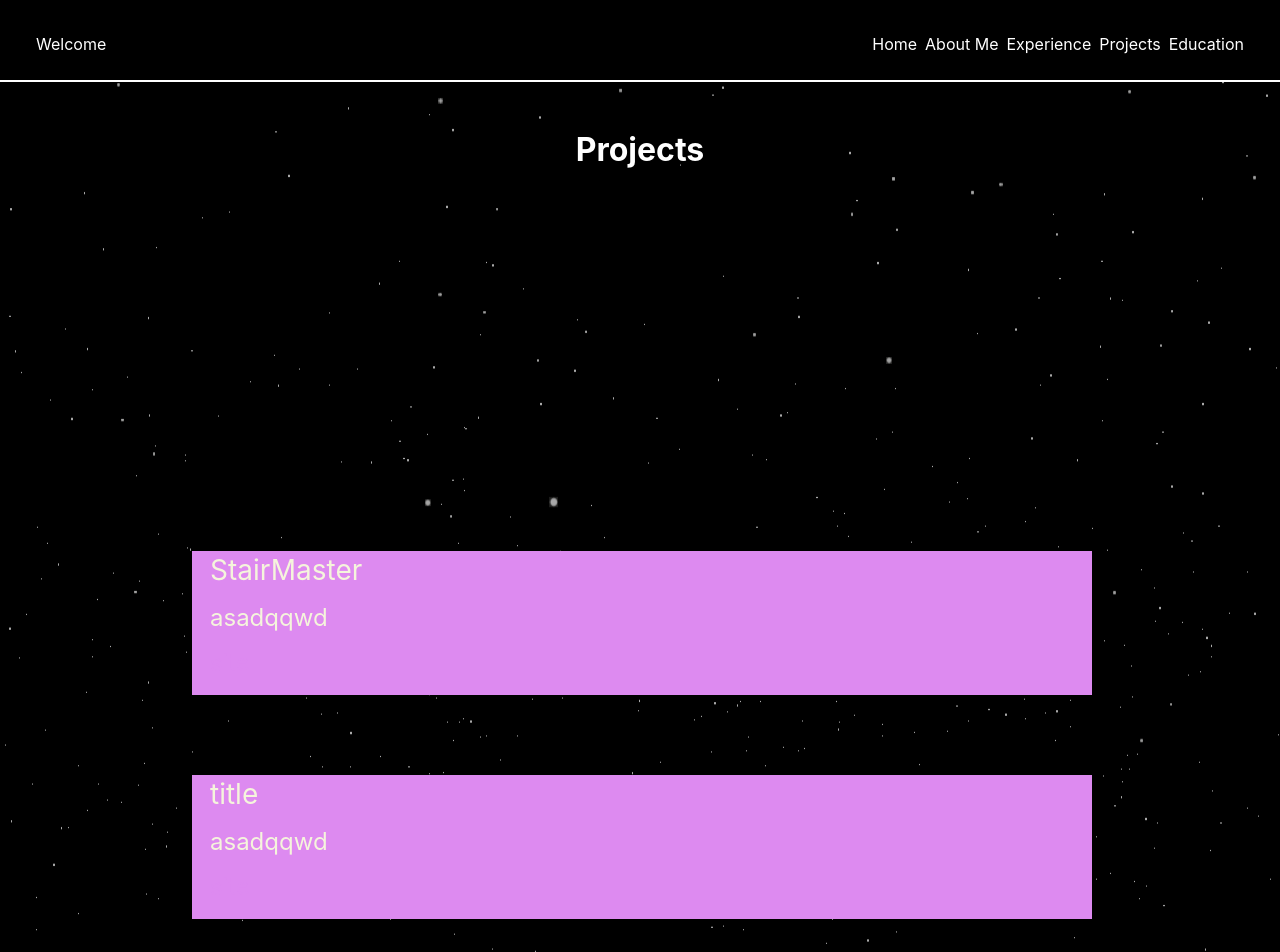
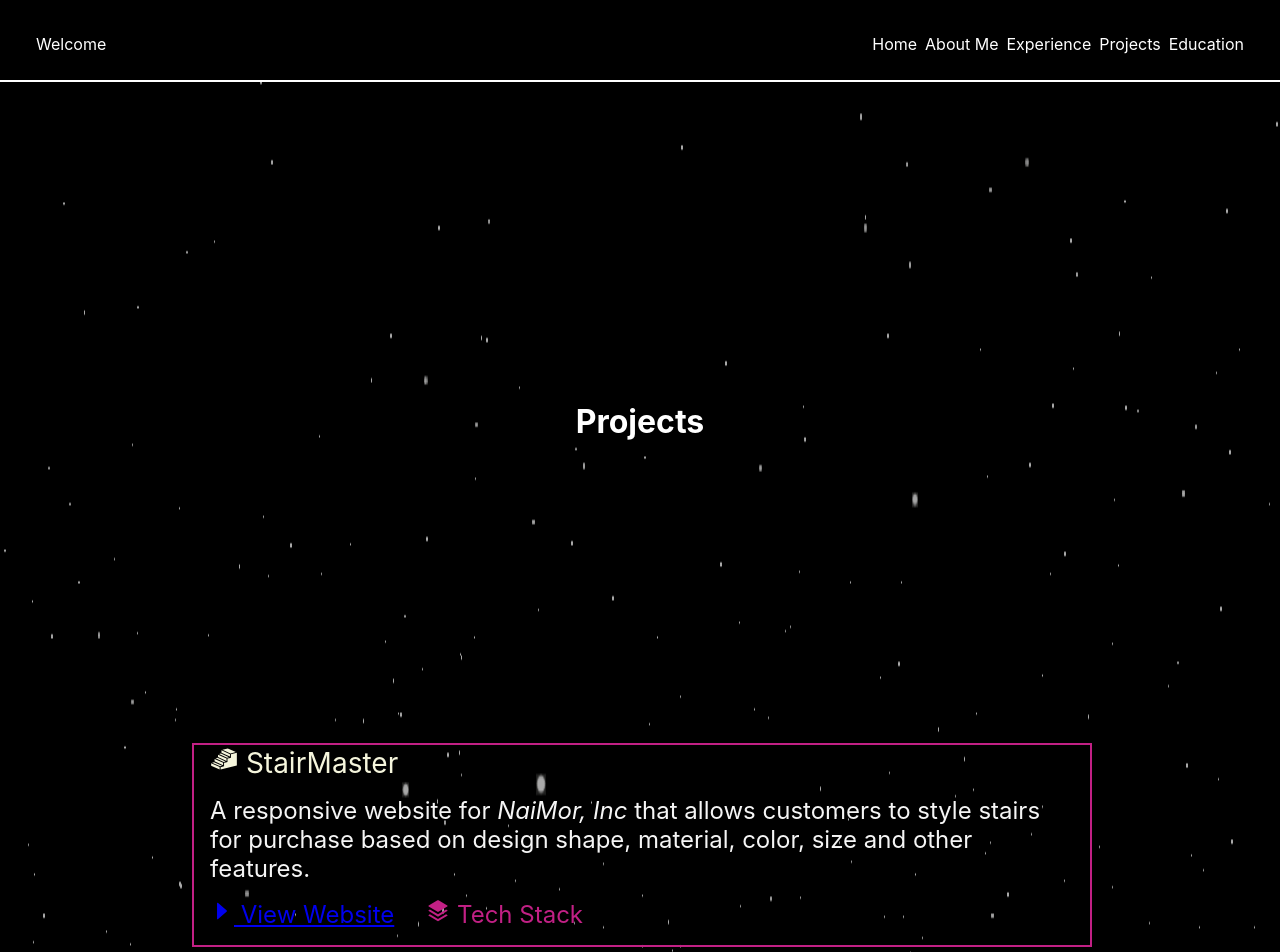
Before and after one commit to arcosea/portfolio, a React (Create React App) app: page /projects in a window 1280 px wide. Shown: the top 952 px of the page. Built offline with nearby package versions, Linux system fonts and the light colour scheme.

Commit message:
swipe/reveal animation & popup msg after hover

```diff
--- a/src/pages/Projects.tsx
+++ b/src/pages/Projects.tsx
@@ -2,9 +2,16 @@ import * as THREE from 'three'
 import React, { useEffect, useState, useRef } from 'react';
 import "../styling/Projects.css";
 import { SpaceCanvas } from './SpaceCanvas';
+import { Gi3DStairs} from "react-icons/gi";
+import { AiOutlineCaretRight } from "react-icons/ai";
+import { TbLego} from "react-icons/tb";
+import {RiStackFill} from "react-icons/ri";
 
+/**
+ * Class that displays all projects
+ */
 export function Projects(){
-     /*
+    /*
     *  Constantly create animation
     */
      useEffect( () => {
@@ -20,7 +27,7 @@ export function Projects(){
       });
 
       // Display each element that was originally hidden
-      const hiddenElements = document.querySelectorAll(".hide");
+      const hiddenElements = document.querySelectorAll(".proj-container");
       hiddenElements.forEach( (elem) =>{
           observer.observe(elem);
       })
@@ -31,19 +38,35 @@ export function Projects(){
         <SpaceCanvas/>
         <h1 id="proj-site-header"> Projects </h1>
 
-        <div className="proj-container hide">
-            <span className='proj-title'> StairMaster</span>
-            <p className='proj-desc'> asadqqwd</p>
-            <span className='proj-note'>site</span>
+        <div className="proj-container">
+            <span className='proj-title'> <Gi3DStairs/> StairMaster</span>
+            <p className='proj-desc'> A responsive website for <em id="naimor-inc"> NaiMor, Inc </em> that allows customers to style stairs for purchase based on design shape, material, color, size and other features. </p>
+            <span className='proj-note'>
+                <a target="_blank" id="view-website" href="https://sigafonl.github.io/Stairmaster/"> <AiOutlineCaretRight/> View Website</a>
+            </span>
+            <span className='hidden-note' data-msg="my tech stack afdasfafafasdfasfaawasfdfafsaf">
+                <RiStackFill className='tech-stack-icon'/> Tech Stack
+            </span>
+
         </div>
-        <div className="proj-container hide">
+
+
+        <div className="proj-container">
+            <span className='proj-title'> <TbLego/> LegoFinder</span>
+            <p className='proj-desc'> A custom Object Detection web application that allows users to detect between 5 of the top 20 most common
+                    Lego pieces in any image taken with 70% accuracy or higher. </p>
+            <span className='proj-note'>
+                <a target="_blank" id="view-website" href="https://lego-finder-7ed0f.web.app/"> <AiOutlineCaretRight/> View Website</a>
+            </span>
+        </div>
+
+        <div className="proj-container">
             <span className='proj-title'> title</span>
             <p className='proj-desc'> asadqqwd</p>
             <span className='proj-note'>site</span>
         </div>
-      </div>
 
 
-
+      </div>
     );
 }
--- a/src/styling/Projects.css
+++ b/src/styling/Projects.css
@@ -11,21 +11,21 @@
 #proj-site-header{
     color: white;
     z-index: 5;
-    margin-top: 3rem;
-    min-height: 50vh;
+    margin-top: 20rem;
+    min-height: 20rem;
     text-align: center;
 }
 
 /** Container for each project*/
 .proj-container{
-    border: 2px solid rgb(221, 138, 240);
+    border: 2px solid #c22085;
     z-index: 5;
     width: 70%;
     margin-left: 15%;
     min-height: 15vh;
-    margin-bottom: 5rem;
+    margin-bottom: 10rem;
     padding-bottom: 1rem;
-    /* transform: matrix(1, 0, 0, 1, 0, 0) */
+    position: relative;
 }
 
 .proj-title{
@@ -36,42 +36,99 @@
 }
 
 .proj-desc{
-    color: beige;
+    color: whitesmoke;
     font-size: 1.5rem;
     margin: 1rem;
 }
 
 .proj-note{
-    color: rgb(221, 138, 240);
+    color: #c22085;
+    font-size: 1.5rem;
+    margin: 1rem;
+}
+
+.hidden-note{
+    color: #c22085;
     font-size: 1.5rem;
     margin: 1rem;
 }
 
 
-/** Reveal Animation */
-.hide{
-    background-color: rgb(221, 138, 240);
-    color: rgb(221, 138, 240);
+/** Animation of swipe */
+.reveal::after{
+    display: block;
+    content: '';
+    position: absolute;
+    top: 0;
+    left: 0;
+    right: 100%;
+    width: 0%;
+    bottom: 0;
+    z-index: 5;
+    background-color: #c22085;
+    animation: swipe-reveal 1s ease-out 0.5s forwards;
 }
 
-.show{
-    animation: unreveal 2s ease;
+@keyframes swipe-reveal {
+    0%{
+        width: 0%;
+        right: 100%;
+        left: 0%;
+    }
+    50%{
+        left: 0%;
+        width: 100%;
+        right: 0%;
+        background-color: rgb(120, 20, 162);
+
+    }
+    100%{
+        width: 0%;
+        left: 100%;
+    }
 }
 
-@keyframes unreveal{
-    0%{
-        width: 100%;
-        background-color: rgb(221, 138, 240);
-        color: rgb(221, 138, 240);
-    }
-    33%{
-        width: 66%;
-        background-color: rgb(221, 138, 240);
-        color: rgb(221, 138, 240);
-    }
+/** Custom colors for names */
+/* #naimor-inc{
+    color: rgb(100, 100, 212);
+} */
 
+/*** Tech stack message */
+[data-msg]{
+    position: relative;
 }
 
+/* , [data-msg]:hover::before */
+[data-msg]:focus::before, [data-msg]:hover::before{
+    content: attr(data-msg);
+    position: absolute;
+    width: 50%;
+    min-width: 200px;
+    padding: 1rem;
+    background-color: transparent;
+    left: 50%;
+    top: -1rem;
+    transform: translate(-50%, 100%);
+    color: red;
+}
+
+
+/** icons */
+#tech-stack-icon{
+    color:white;
+}
+
+span.tooltip:after {
+    content: "";
+    position: absolute;
+    width: 0;
+    height: 0;
+    border-width: 10px;
+    border-style: solid;
+    border-color: transparent #FFFFFF transparent transparent;
+    top: 11px;
+    left: -24px;
+}
 /*** 3JS Canvas */
 #spaceCanvas{
     position: absolute;
```
